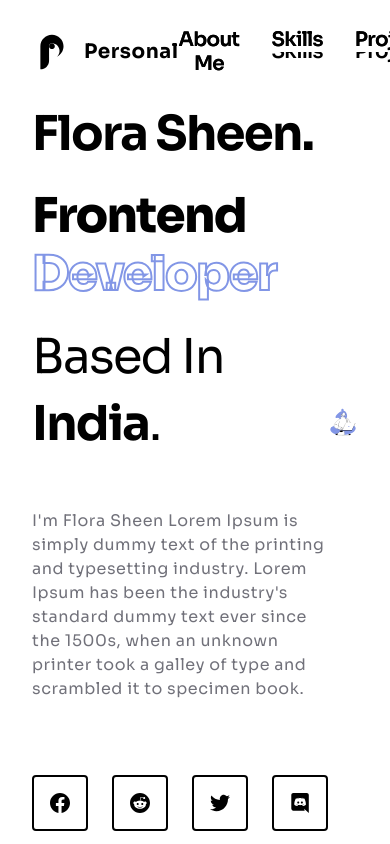
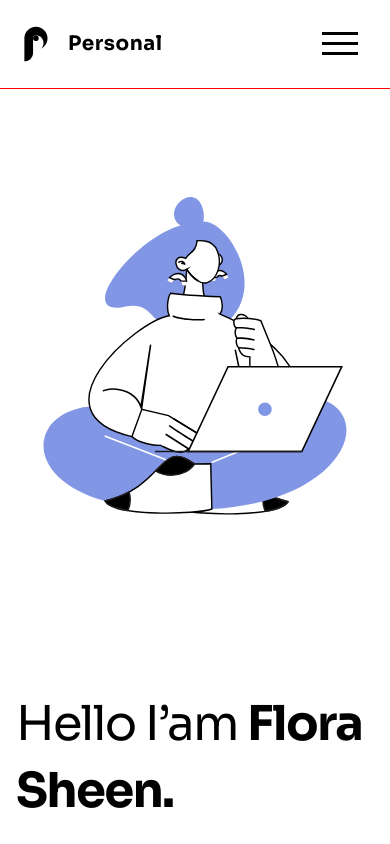
Before and after one commit to Jorjjo/portfolio, a React (Vite) app: page / in a window 390 px wide. Shown: the top 844 px of the page. Built offline with nearby package versions, Linux system fonts and the light colour scheme.

Commit message:
feat: add mobile menu layout

```diff
--- a/src/components/Button.styled.tsx
+++ b/src/components/Button.styled.tsx
@@ -46,7 +46,6 @@ export const StyledBtn = styled.button<StyledBtnPropsType>`
         color: ${theme.colors.primary.primaryBg};
         background-color: ${theme.colors.accent};
         border-color: ${theme.colors.accent};
-        /* transition: 0.2s; */
     }
 
     &:active {
--- a/src/components/Container.tsx
+++ b/src/components/Container.tsx
@@ -1,4 +1,5 @@
-import styled from "styled-components";
+import styled from 'styled-components';
+import { theme } from '../styles/Theme';
 
 export const Container = styled.div`
     max-width: 1280px;
@@ -6,4 +7,8 @@ export const Container = styled.div`
     min-height: 100%;
     padding: 0 32px;
     margin: 0 auto;
-`
+
+    @media ${theme.media.md} {
+        padding: 0 16px;
+    }
+`;
--- a/src/components/FlexWrapper.tsx
+++ b/src/components/FlexWrapper.tsx
@@ -1,19 +1,35 @@
-import styled from "styled-components";
+import styled from 'styled-components';
+import { theme } from '../styles/Theme';
 
 type FlexWrapperPropsType = {
-    direction?: string
-    justify?: string
-    align?: string
-    wrap?: string
-    gap?: string
-}
+    direction?: string;
+    justify?: string;
+    align?: string;
+    wrap?: string;
+    gap?: string;
+    md?: {
+        direction?: string;
+        justify?: string;
+        align?: string;
+        wrap?: string;
+        gap?: string;
+    };
+};
 
 export const FlexWrapper = styled.div<FlexWrapperPropsType>`
     display: flex;
-    flex-direction: ${props => props.direction || 'row'};
-    justify-content: ${props => props.justify || 'flex-start'};
-    align-items: ${props => props.align || 'stretch'};
-    flex-wrap: ${props => props.wrap || 'nowrap'};
-    gap: ${props => props.gap || '0'};
-    height: 100%
-`
+    flex-direction: ${(props) => props.direction || 'row'};
+    justify-content: ${(props) => props.justify || 'flex-start'};
+    align-items: ${(props) => props.align || 'stretch'};
+    flex-wrap: ${(props) => props.wrap || 'nowrap'};
+    gap: ${(props) => props.gap || '0'};
+    height: 100%;
+
+    @media ${theme.media.md} {
+        flex-direction: ${(props) => props.md?.direction};
+        justify-content: ${(props) => props.md?.justify};
+        align-items: ${(props) => props.md?.align};
+        flex-wrap: ${(props) => props.md?.wrap};
+        gap: ${(props) => props.md?.gap};
+    }
+`;
--- a/src/components/icon/Icon.tsx
+++ b/src/components/icon/Icon.tsx
@@ -1,5 +1,4 @@
 import iconsSprite from '../../assets/images/icons-sprite.svg';
-
 
 type IconPropsType = {
     iconId: string;
@@ -13,7 +12,6 @@ export function Icon(props: IconPropsType) {
         <svg
             width={props.width || '60'}
             height={props.height || '60'}
-                viewBox={props.viewBox || '0 0 60 60'}
         >
             <use xlinkHref={`${iconsSprite}#${props.iconId}`}></use>
         </svg>
--- a/src/layout/layout/header/Header.tsx
+++ b/src/layout/layout/header/Header.tsx
@@ -4,9 +4,10 @@ import { Logo } from '../../../components/logo/Logo';
 import { Icon } from '../../../components/icon/Icon';
 import { StyledBtn } from '../../../components/Button.styled';
 import { Container } from '../../../components/Container';
+import { theme } from '../../../styles/Theme';
+import { HeaderMenu } from './headerMenu/HeaderMenu';
+import { MobileMenu } from './mobileMenu/MobileMenu';
 import { FlexWrapper } from '../../../components/FlexWrapper';
-import { theme } from '../../../styles/Theme';
-import { HeaderMenu } from "./HeaderMenu";
 
 const items = ['About Me', 'Skills', 'Projects', 'Contact Me'];
 
@@ -14,12 +15,11 @@ export function Header() {
     return (
         <StyledHeader>
             <Container>
-                <FlexWrapper justify='space-between' align='center'>
-                    <Logo color={theme.colors.primary.secondaryBg}/>
-                    <HeaderMenu
-                        menuItems={items}
-                    />
-                    <StyledBtn btnSize='md'>
+                <FlexWrapper justify={'space-between'} align={'center'}>
+                    <Logo color={theme.colors.primary.secondaryBg} />
+                    <HeaderMenu menuItems={items} />
+                    <MobileMenu menuItems={items} />
+                    <DesktopResumeBtn btnSize='md'>
                         Resume
                         <Icon
                             iconId='download'
@@ -27,7 +27,7 @@ export function Header() {
                             height='20'
                             viewBox='0 0 20 20'
                         />
-                    </StyledBtn>
+                    </DesktopResumeBtn>
                 </FlexWrapper>
             </Container>
         </StyledHeader>
@@ -35,6 +35,7 @@ export function Header() {
 }
 
 const StyledHeader = styled.header`
+    outline: 1px solid red;
     background-color: ${theme.colors.primary.primaryBg};
     padding: 24px 0;
     position: fixed;
@@ -42,9 +43,12 @@ const StyledHeader = styled.header`
     left: 0;
     right: 0;
     z-index: 1000;
+`;
 
-    ${StyledBtn} {
+const DesktopResumeBtn = styled(StyledBtn)`
     display: flex;
     gap: 8px;
+    @media ${theme.media.md} {
+        display: none;
     }
 `;
--- a/src/layout/layout/header/HeaderMenu.tsx
+++ b/src/layout/layout/header/headerMenu/HeaderMenu.tsx
@@ -1,6 +1,5 @@
-import React from 'react';
 import styled from 'styled-components';
-import { theme } from '../../../styles/Theme';
+import { theme } from '../../../../styles/Theme';
 
 type MenuPropsType = {
     menuItems: Array<string>;
@@ -8,7 +7,7 @@ type MenuPropsType = {
 
 export function HeaderMenu(props: MenuPropsType) {
     return (
-        <StyleHeaderMenu>
+        <StyledHeaderMenu>
             <ul>
                 {props.menuItems.map((item, index) => {
                     return (
@@ -26,14 +25,18 @@ export function HeaderMenu(props: MenuPropsType) {
                     );
                 })}
             </ul>
-        </StyleHeaderMenu>
+        </StyledHeaderMenu>
     );
 }
 
-const StyleHeaderMenu = styled.nav`
+const StyledHeaderMenu = styled.nav`
     ul {
         display: flex;
         gap: 32px;
+    }
+
+    @media ${theme.media.md} {
+        display: none;
     }
 `;
 
@@ -80,7 +83,6 @@ const ListItem = styled.li`
     }
 
     &:hover {
-
         &::before {
             transform: scale(1);
         }
--- /dev/null
+++ b/src/layout/layout/header/mobileMenu/MobileMenu.tsx
@@ -0,0 +1,203 @@
+import styled, { css } from 'styled-components';
+import { theme } from '../../../../styles/Theme';
+import { StyledBtn } from '../../../../components/Button.styled';
+import { Icon } from '../../../../components/icon/Icon';
+
+type MenuPropsType = {
+    menuItems: Array<string>;
+};
+
+export function MobileMenu(props: MenuPropsType) {
+    return (
+        <StyleMobileMenu>
+            <BurgerButton isOpen={false}>
+                <span></span>
+            </BurgerButton>
+            <MobileMenuPopUp isOpen={false}>
+                <ul>
+                    {props.menuItems.map((item, index) => {
+                        return (
+                            <ListItem key={index}>
+                                <Link href=''>
+                                    {item}
+                                    <Mask>
+                                        <span>{item}</span>
+                                    </Mask>
+                                    <Mask>
+                                        <span>{item}</span>
+                                    </Mask>
+                                </Link>
+                            </ListItem>
+                        );
+                    })}
+                </ul>
+                <StyledBtn btnSize='md'>
+                    Resume
+                    <Icon
+                        iconId='download'
+                        width='20'
+                        height='20'
+                        viewBox='0 0 20 20'
+                    />
+                </StyledBtn>
+            </MobileMenuPopUp>
+        </StyleMobileMenu>
+    );
+}
+
+const StyleMobileMenu = styled.nav`
+    display: none;
+    @media ${theme.media.md} {
+        display: block;
+    }
+`;
+
+const MobileMenuPopUp = styled.div<{ isOpen: boolean }>`
+    position: fixed;
+    top: 0;
+    left: 0;
+    bottom: 0;
+    right: 0;
+    z-index: 9999;
+    background-color: ${theme.colors.primary.primaryBg};
+    display: none;
+
+    ${(props) =>
+        props.isOpen &&
+        css<{ isOpen: boolean }>`
+            display: flex;
+            flex-direction: column;
+            gap: 32px;
+            justify-content: center;
+            align-items: center;
+        `}
+
+    ul {
+        display: flex;
+        flex-direction: column;
+        align-items: center;
+        gap: 32px;
+    }
+
+    ${StyledBtn} {
+        @media ${theme.media.md} {
+            display: flex;
+            gap: 8px;
+        }
+    }
+`;
+
+const BurgerButton = styled.button<{ isOpen: boolean }>`
+    position: fixed;
+    top: 24px;
+    right: 32px;
+    width: 36px;
+    height: 36px;
+    z-index: 99999;
+
+    span {
+        display: block;
+        width: 36px;
+        height: 3px;
+        background-color: ${theme.colors.primary.secondaryBg};
+        position: absolute;
+
+        ${(props) =>
+            props.isOpen &&
+            css<{ isOpen: boolean }>`
+                background-color: transparent;
+            `}
+
+        &::before {
+            content: '';
+            display: block;
+            width: 36px;
+            height: 3px;
+            background-color: ${theme.colors.primary.secondaryBg};
+            position: absolute;
+            transform: translateY(-10px);
+
+            ${(props) =>
+                props.isOpen &&
+                css<{ isOpen: boolean }>`
+                    transform: rotate(-45deg) translate(0);
+                `}
+        }
+        &::after {
+            content: '';
+            display: block;
+            width: 36px;
+            height: 3px;
+            background-color: ${theme.colors.primary.secondaryBg};
+            position: absolute;
+            transform: translateY(10px);
+
+            ${(props) =>
+                props.isOpen &&
+                css<{ isOpen: boolean }>`
+                    transform: rotate(45deg) translate(0);
+                `}
+        }
+    }
+`;
+
+const Link = styled.a`
+    font-size: 20px;
+    font-weight: 600;
+    letter-spacing: -0.035em;
+    color: ${theme.colors.primary.secondaryBg};
+`;
+
+const Mask = styled.span`
+    position: absolute;
+    top: 0;
+    left: 0;
+    display: inline-block;
+    height: 50%;
+    overflow-y: hidden;
+
+    & + & {
+        top: 50%;
+        span {
+            display: inline-block;
+            transform: translateY(-50%);
+        }
+    }
+`;
+
+const ListItem = styled.li`
+    position: relative;
+
+    &::before {
+        content: '';
+        display: inline-block;
+        height: 2px;
+        background-color: ${theme.colors.accent};
+
+        position: absolute;
+        top: 50%;
+        left: -10px;
+        right: -10px;
+        z-index: 1;
+
+        transform: scale(0);
+    }
+
+    &:hover {
+        &::before {
+            transform: scale(1);
+        }
+        ${Mask} {
+            transform: skewX(12deg) translateX(5px);
+            color: ${theme.colors.accent};
+
+            & + ${Mask} {
+                transform: skewX(12deg) translateX(-5px);
+            }
+        }
+
+        ${Link} {
+            color: transparent;
+        }
+    }
+`;
--- a/src/layout/layout/main/Main.tsx
+++ b/src/layout/layout/main/Main.tsx
@@ -1,4 +1,3 @@
-import React from 'react';
 import { Icon } from '../../../components/icon/Icon';
 import { FlexWrapper } from '../../../components/FlexWrapper';
 import { Container } from '../../../components/Container';
@@ -8,13 +7,17 @@ import { Socials } from '../../../components/Socials';
 import { SectionTitle } from '../../../components/SectionTitle';
 import { TextDecoration } from '../../../components/TextDecoration';
 
-const socials = ['facebook', 'reddit', 'twitter', 'discord']
+const socials = ['facebook', 'reddit', 'twitter', 'discord'];
 
 export function Main() {
     return (
         <StyledMain>
             <Container>
-                <FlexWrapper justify='space-between' align='center'>
+                <FlexWrapper
+                    justify='center'
+                    align='center'
+                    wrap='wrap-reverse'
+                >
                     <MainContent>
                         <SectionTitle color='black'>
                             Hello I’am <b>Flora Sheen.</b>
@@ -34,12 +37,7 @@ export function Main() {
                         </p>
                         <Socials socialsItems={socials} />
                     </MainContent>
-                    <Icon
-                        iconId='banner'
-                        width='630'
-                        height='630'
-                        viewBox='0 0 630 630'
-                    />
+                    <Icon iconId='banner' width='630' height='630' />
                 </FlexWrapper>
             </Container>
         </StyledMain>
@@ -50,6 +48,11 @@ const StyledMain = styled.section`
     background-color: ${theme.colors.primary.primaryBg};
     height: 100vh;
     display: flex;
+    outline: 1px solid red;
+
+    @media ${theme.media.md} {
+        height: fit-content;
+    }
 `;
 
 const MainContent = styled.div`
--- a/src/styles/GlobalStyles.tsx
+++ b/src/styles/GlobalStyles.tsx
@@ -103,6 +103,10 @@ h4 {
 
 section {
     padding: 60px 0;
+
+    @media ${theme.media.md} {
+        padding: 40px 0;
+    }
 }
 
 p {
--- a/src/styles/Theme.tsx
+++ b/src/styles/Theme.tsx
@@ -15,4 +15,9 @@ export const theme = {
         error: '#ef4444',
         accent: '#8296E6',
     },
+
+    media: {
+        md: 'screen and (max-width: 900px)',
+        sm: 'screen and (max-width: 576px)',
+    },
 };
```
Also changed, not shown: src/assets/images/icons-sprite.svg. Lines whose indentation alone changed are shown as unchanged.
